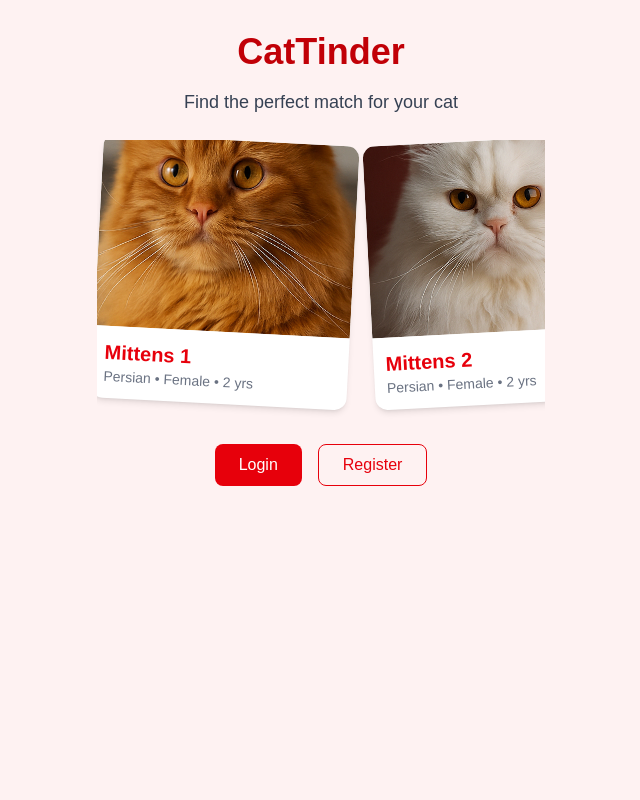
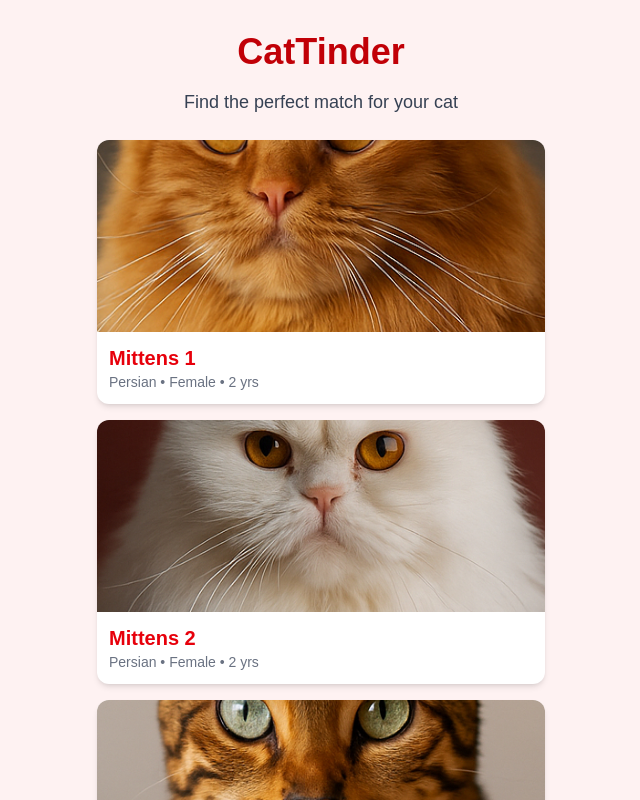
Before and after one commit to tta69/cattinder-app, a Next.js app: page / in a window 1280 px wide. Shown: the top 800 px of the page, without its empty margins (319-959 px from the left). Built offline with nearby package versions, Linux system fonts and the light colour scheme.

Commit message:
Update page.tsx

```diff
--- a/app/page.tsx
+++ b/app/page.tsx
@@ -1,16 +1,25 @@
+"use client";
+import { useEffect, useState } from "react";
+
 export default function HomePage() {
+  const [showCards, setShowCards] = useState(false);
+
+  useEffect(() => {
+    setTimeout(() => setShowCards(true), 100);
+  }, []);
+
   return (
-    <main className="min-h-screen bg-red-50 flex flex-col items-center justify-start p-4">
+    <main className="min-h-screen bg-red-50 flex flex-col items-center justify-start p-4 transition-all">
       <h1 className="text-4xl font-bold text-red-700 my-4">CatTinder</h1>
       <p className="text-lg text-gray-700 mb-6">Find the perfect match for your cat</p>
 
-      <div className="flex gap-4 overflow-x-auto w-full max-w-md pb-4">
-        {[1, 2, 3].map((num) => {
-          const rotation = num % 2 === 0 ? "rotate-[-3deg]" : "rotate-[3deg]";
-          return (
+      <div className="flex flex-col gap-4 w-full max-w-md">
+        {[1, 2, 3].map((num) => (
           <div
             key={num}
-              className={`flex-shrink-0 bg-white rounded-xl shadow-md w-64 transform ${rotation}`}
+            className={`bg-white rounded-xl shadow-md w-full transform transition-all duration-500 ease-in-out ${
+              showCards ? "opacity-100 translate-y-0" : "opacity-0 translate-y-4"
+            } hover:shadow-lg hover:scale-[1.01]`}
           >
             <img
               src={`/cat${num}.jpg`}
@@ -22,13 +31,16 @@ export default function HomePage() {
               <p className="text-sm text-gray-500">Persian • Female • 2 yrs</p>
             </div>
           </div>
-          );
-        })}
+        ))}
       </div>
 
       <div className="mt-6 flex gap-4">
-        <button className="bg-red-600 text-white px-6 py-2 rounded-lg hover:bg-red-700 transition">Login</button>
-        <button className="border border-red-600 text-red-600 px-6 py-2 rounded-lg hover:bg-red-50 transition">Register</button>
+        <button className="bg-red-600 text-white px-6 py-2 rounded-lg transition-transform transform hover:scale-105 hover:bg-red-700 shadow">
+          Login
+        </button>
+        <button className="border border-red-600 text-red-600 px-6 py-2 rounded-lg transition-transform transform hover:scale-105 hover:bg-red-100 shadow">
+          Register
+        </button>
       </div>
     </main>
   );
```
Lines whose indentation alone changed are shown as unchanged.
